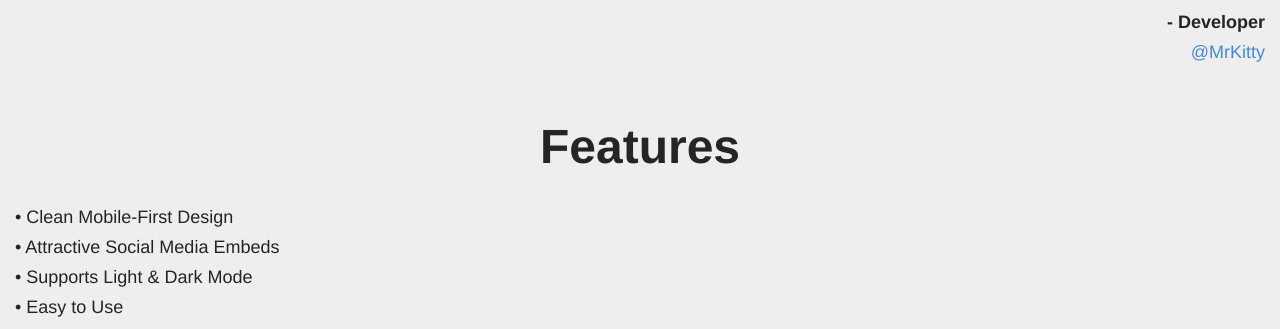
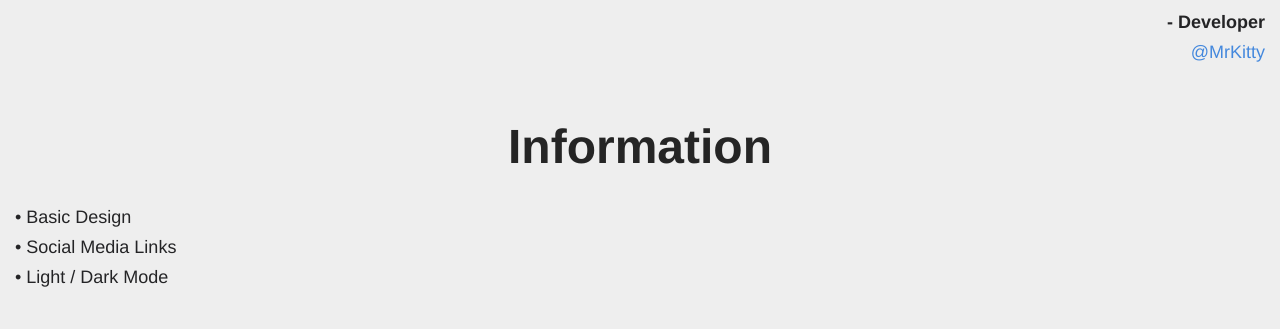
Before and after one commit to MrKittyOfc/LSOfficial.github.io, a plain HTML site: page index.html in a window 1280 px wide. Shown: the part 2202-2531 px from the top of the page. Drawn offline with Linux system fonts and the light colour scheme.

Commit message:
Update index.html

```diff
--- a/index.html
+++ b/index.html
@@ -133,13 +133,11 @@
             <a href="https://www.twitter.com/mobypixel" target="_blank">@MrKitty</a></p>
 
             <!-- Section -->
-            <h2>Features</h2>
+            <h2>Information</h2>
             <p>
-            • Clean Mobile-First Design<br>
-            • Attractive Social Media Embeds<br>
-            • Supports Light & Dark Mode<br>
-            • Easy to Use<br>
-            • Fully Customizable & Open Source
+            • Basic Design<br>
+            • Social Media Links<br>
+            • Light / Dark Mode<br>
             </p>
 
         </div>
```
